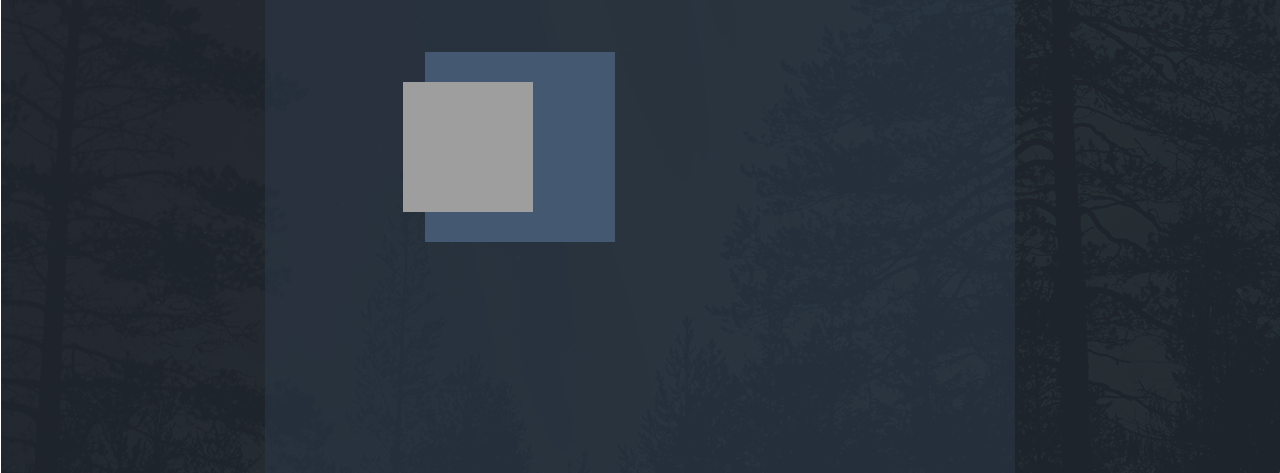
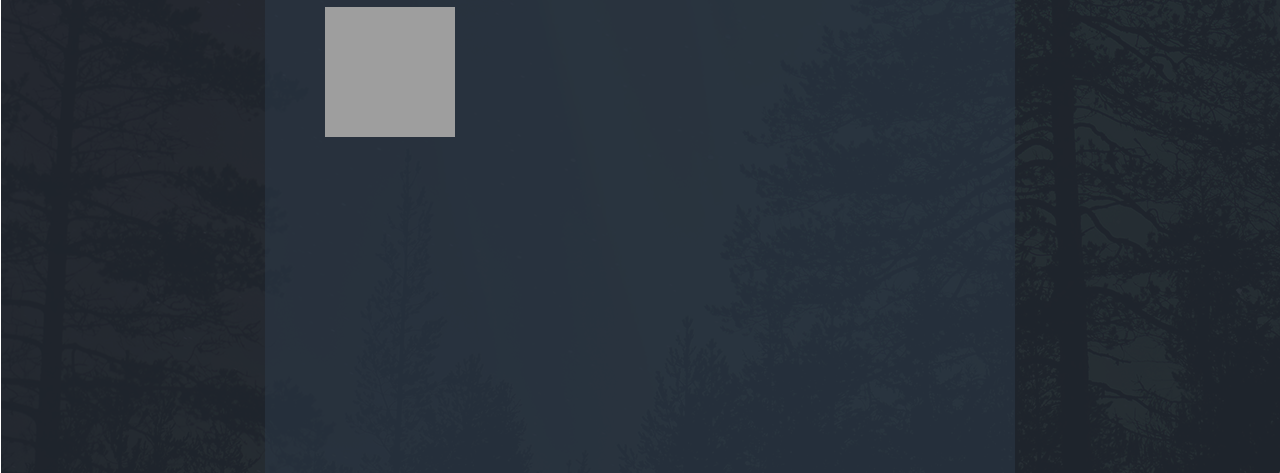
Before and after one commit to muhammadikhwan-portfolio/muhammadikhwan-portfolio.github.io, a plain HTML site: page index.html in a window 1280 px wide. Shown: the part 327-800 px from the top of the page. Drawn offline with nearby package versions, Linux system fonts and the light colour scheme; grey boxes are pictures that could not be loaded.

Commit message:
Update index.html

```diff
--- a/index.html
+++ b/index.html
@@ -51,18 +51,10 @@
                     <div class="home-content">
                       <div class="home-heading">
                         <h1><em>Muhammad </em> Ikhwan Sufi Portfolio's</h1>
-                      </div>
-                      <div class="row">
-                        <div class="col-md-12">
-                          <div class="home-box-content">
-                            <div class="left-text">
-                                 <div class="right-image">
-                              <img src="img/wan.png" alt="" width="130" height="130">
-                            </div>
-                            </div>
-                          </div>
-                        </div>
-                      </div>
+                           </div>
+                           <div class="center-image">
+                          <img src="img/wan.png" alt="" width="130" height="130">
+                       </div>
                     </div>
                   </div>
                 </div>
```
